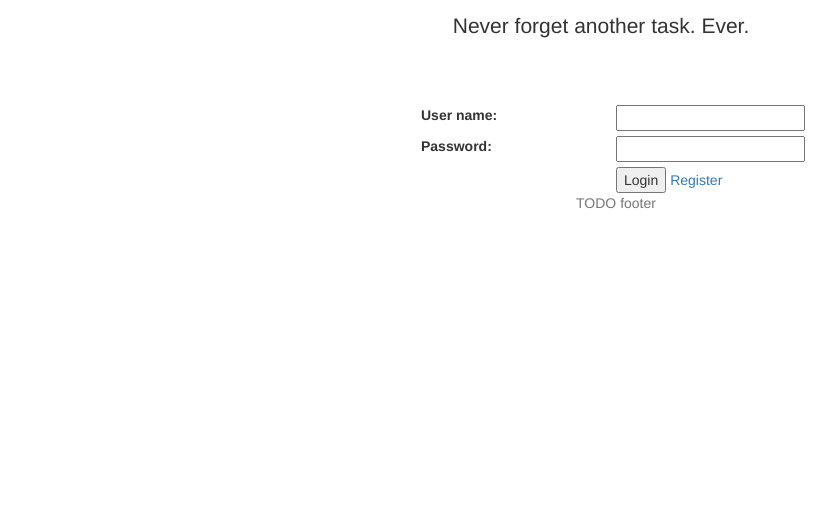
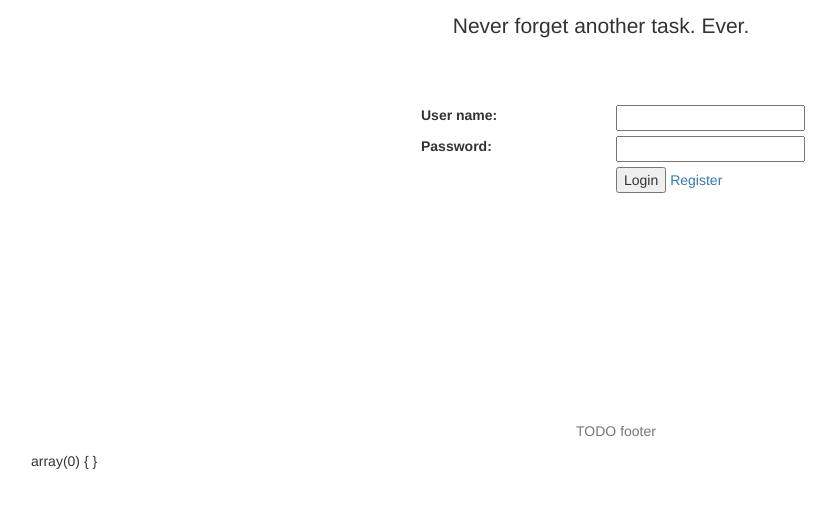
Before and after one commit to HubQC/todo, a PHP site: page / in a window 1280 px wide. Shown: the part 149-657 px from the top of the page, without its empty margins (39-875 px from the left). Run offline with PHP 8.4, Linux system fonts and the light colour scheme.

Commit message:
add  to footer view

```diff
--- a/views/footer.php
+++ b/views/footer.php
@@ -1,10 +1,13 @@
         <!-- Bootstrap core JavaScript
         ================================================== -->
         <!-- Placed at the end of the document so the pages load faster -->
-        <footer class="footer">
+        <footer class="footer" style="margin-top: 20%;">
             <div class="container">
                 <p class="text-muted text-center">TODO footer</p>
             </div>
+            <?php
+                var_dump($_SESSION);
+            ?>
         </footer>
     </body>
 </html>
```
Also changed, not shown: 1 other file.
